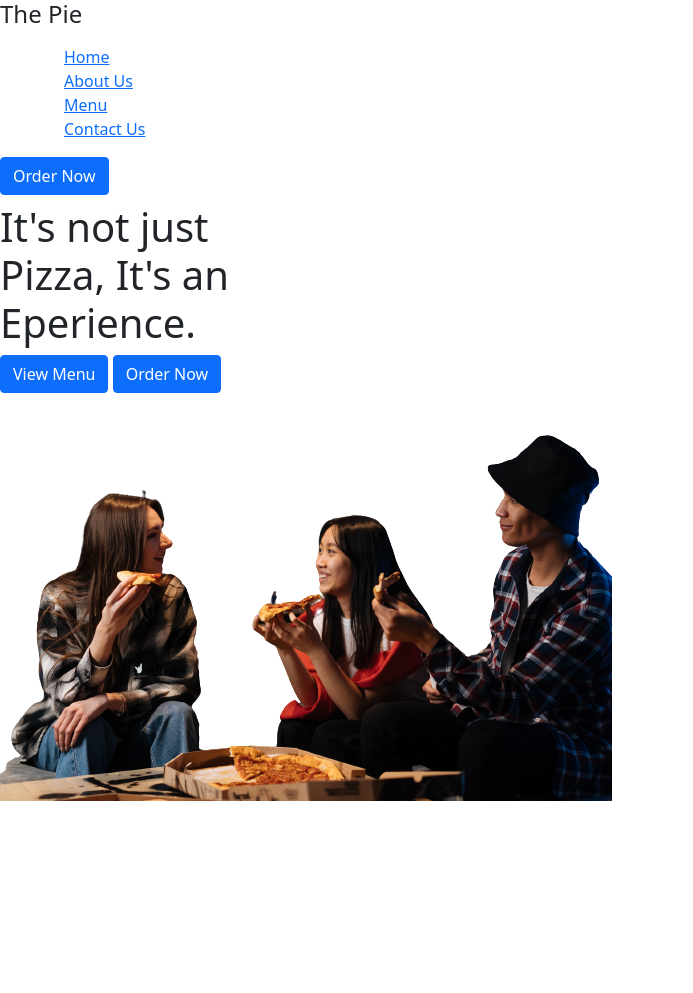
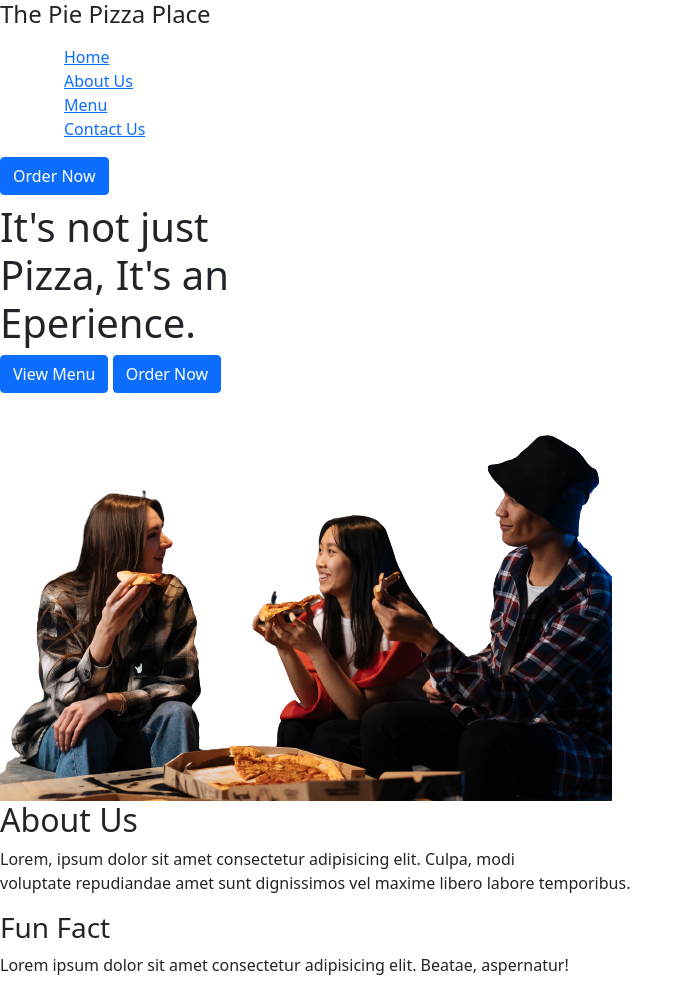
Before and after one commit to robinadoro/The-Pie, a plain HTML site: page index.html in a window 1280 px wide. Shown: the whole page, without its empty margins (0-693 px from the left). Before the commit the page ends 801 px from the top, so only its background shows below. Drawn offline with Linux system fonts and the light colour scheme.

Commit message:
ft:Add about us

```diff
--- a/index.html
+++ b/index.html
@@ -13,7 +13,7 @@
 
     <!-- Navigation Bar -->
     <div class="navigation">
-        <h4>The Pie</h4>
+        <h4>The Pie Pizza Place</h4>
         <div class="navbar">
             <nav>
                 <ul>
@@ -47,6 +47,22 @@
         </div>
     </div>
 
+    <!-- About Us -->
+    <main>
+
+        <article>
+            <h2>About Us</h2>
+            <p>Lorem, ipsum dolor sit amet consectetur adipisicing elit. Culpa, modi <br>
+                 voluptate repudiandae amet sunt dignissimos vel maxime libero labore temporibus.</p>
+        </article>
+        <aside>
+            <h3>
+                Fun Fact
+            </h3>
+            <p>Lorem ipsum dolor sit amet consectetur adipisicing elit. Beatae, aspernatur!</p>
+        </aside>
+    </main>
+
 </body>
 <script src="./js/jquery-3.6.0.js"></script>
 <script src="./js/scripts.js"></script>
```
